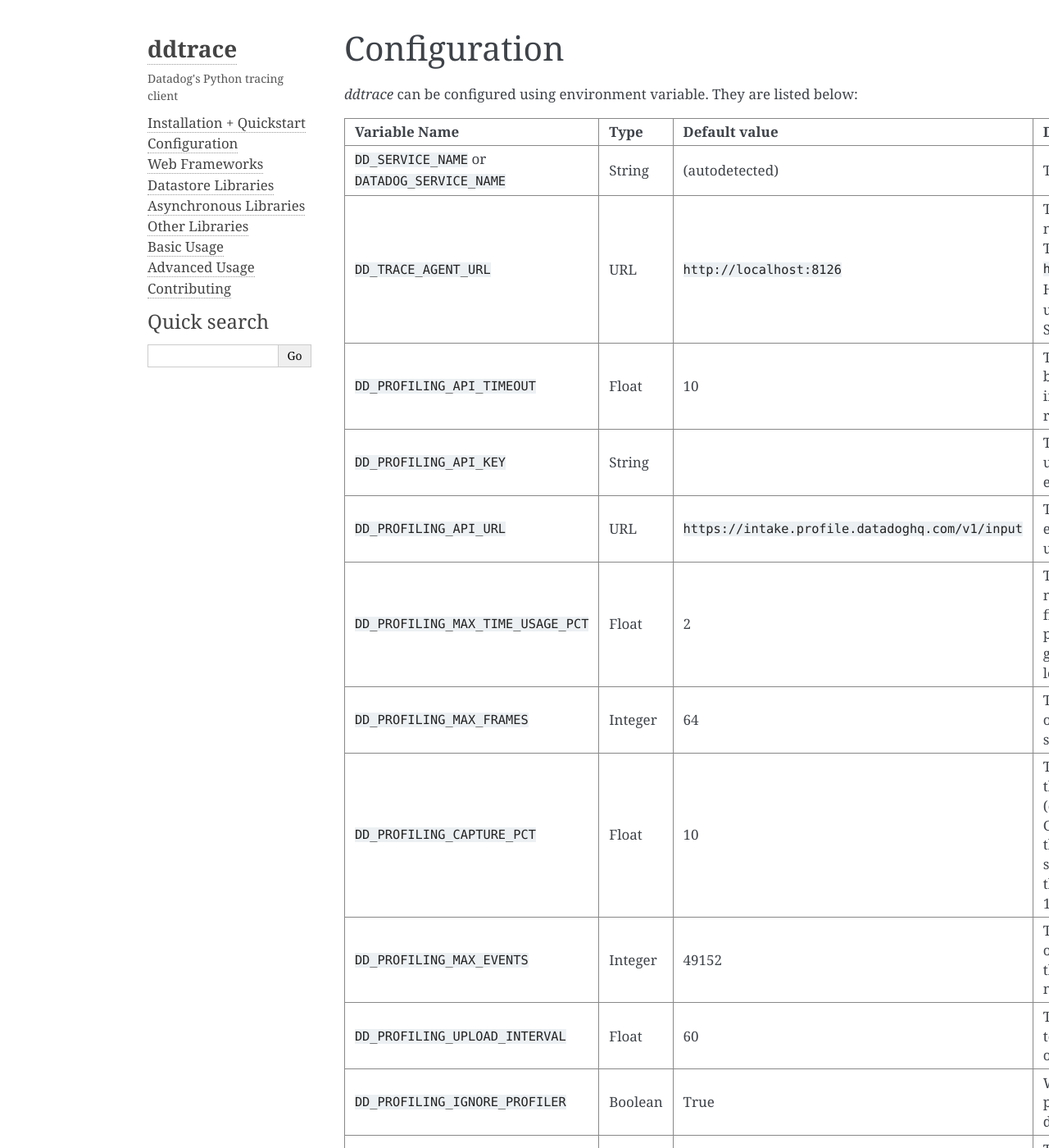
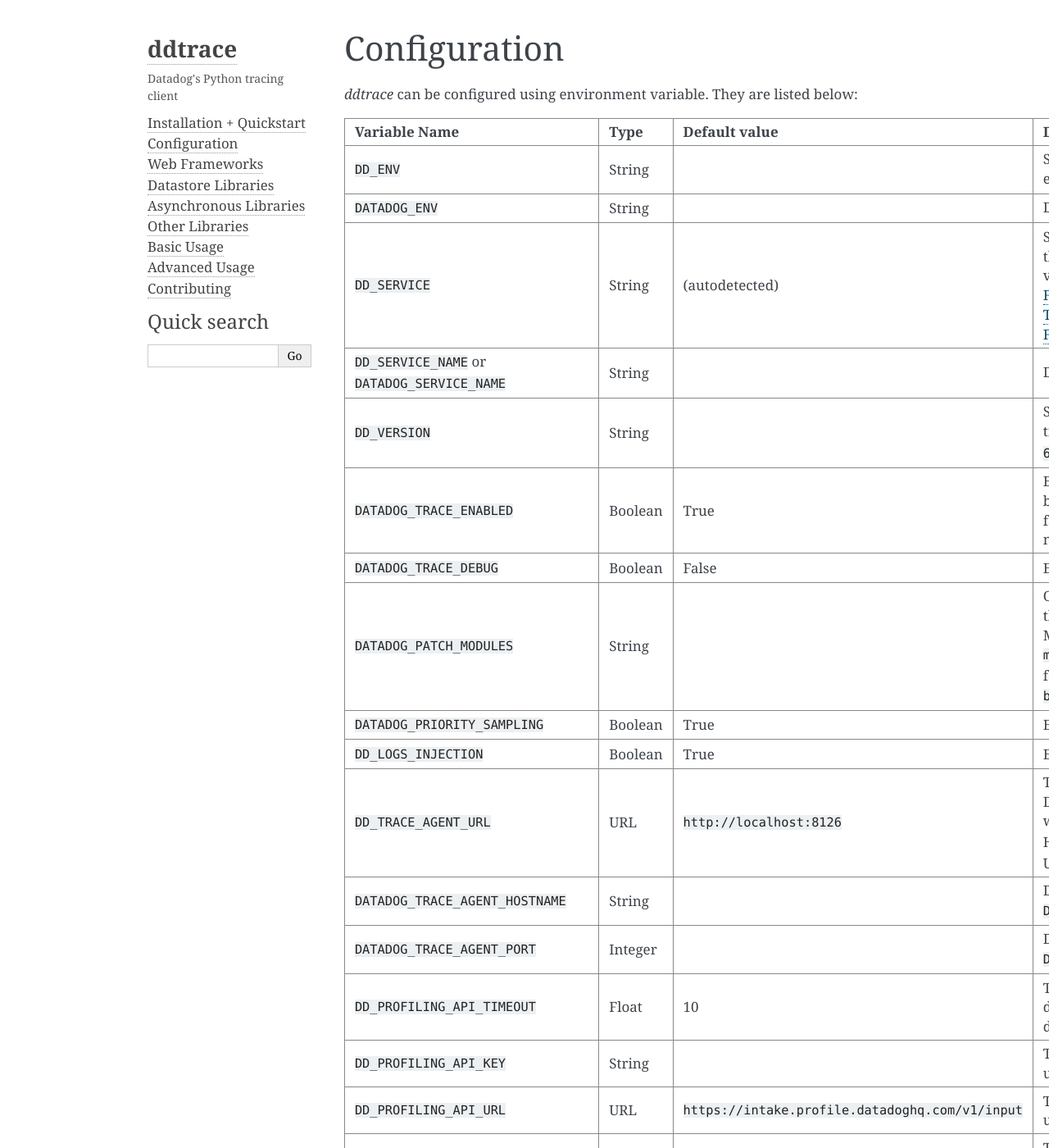
Before and after one commit to laminarasm9/dd-trace-py, a Sphinx documentation site: the page built from docs/configuration.rst, in a window 1280 px wide and 1400 px high. Shown: the whole window at 82% size. Built offline with Sphinx 7.4.7, drawn with Linux system fonts in a browser that asks for light colours; some of the changed text lies outside the part shown.

Commit message:
chore(docs): consolidate environment variable configuration (#1320)
* docs: consolidate environment variable configuration

* Update docs/configuration.rst

Co-Authored-By: Kyle Verhoog <kyle@verhoog.ca>

* remove env vars from usage

Co-authored-by: Kyle Verhoog <kyle@verhoog.ca>

```diff
--- a/docs/configuration.rst
+++ b/docs/configuration.rst
@@ -15,16 +15,67 @@ below:
      - Type
      - Default value
      - Description
+   * - ``DD_ENV``
+     - String
+     -
+     - Set an application's environment e.g. ``prod``, ``pre-prod``, ``stage``.
+   * - ``DATADOG_ENV``
+     - String
+     -
+     - Deprecated: use ``DD_ENV``
+   * - ``DD_SERVICE``
+     - String
+     - (autodetected)
+     - Set the service name to be used for this application. A default is
+       provided for these integrations: :ref:`bottle`, :ref:`flask`, :ref:`grpc`,
+       :ref:`pyramid`, :ref:`pylons`, :ref:`tornado`, :ref:`celery`, :ref:`django` and
+       :ref:`falcon`.
    * - ``DD_SERVICE_NAME`` or ``DATADOG_SERVICE_NAME``
      - String
-     - (autodetected)
-     - The service name to use.
+     -
+     - Deprecated: use ``DD_SERVICE``.
+   * - ``DD_VERSION``
+     - String
+     -
+     - Set an application's version in traces and logs e.g. ``1.2.3``,
+       ``6c44da20``, ``2020.02.13``.
+   * - ``DATADOG_TRACE_ENABLED``
+     - Boolean
+     - True
+     - Enable web framework and library instrumentation. When false, your
+       application code will not generate any traces.
+   * - ``DATADOG_TRACE_DEBUG``
+     - Boolean
+     - False
+     - Enable debug logging in the tracer
+   * - ``DATADOG_PATCH_MODULES``
+     - String
+     -
+     - Override the modules patched for this execution of the program. Must be
+       a list in the ``module1:boolean,module2:boolean`` format. For example,
+       ``boto:true,redis:false``.
+   * - ``DATADOG_PRIORITY_SAMPLING``
+     - Boolean
+     - True
+     - Enables :ref:`Priority Sampling`.
+   * - ``DD_LOGS_INJECTION``
+     - Boolean
+     - True
+     - Enables :ref:`Logs Injection`.
    * - ``DD_TRACE_AGENT_URL``
      - URL
      - ``http://localhost:8126``
      - The URL to use to connect the Datadog agent. The url can starts with
        ``http://`` to connect using HTTP or with ``unix://`` to use a Unix
        Domain Socket.
+   * - ``DATADOG_TRACE_AGENT_HOSTNAME``
+     - String
+     -
+     - Deprecated: use ``DD_TRACE_AGENT_URL``
+   * - ``DATADOG_TRACE_AGENT_PORT``
+     - Integer
+     -
+     - Deprecated: use ``DD_TRACE_AGENT_URL``
    * - ``DD_PROFILING_API_TIMEOUT``
      - Float
      - 10
```
Also changed, not shown: other parts of docs/configuration.rst (+1 -1 lines), docs/advanced_usage.rst (+3 -27 lines), 1 other file.
